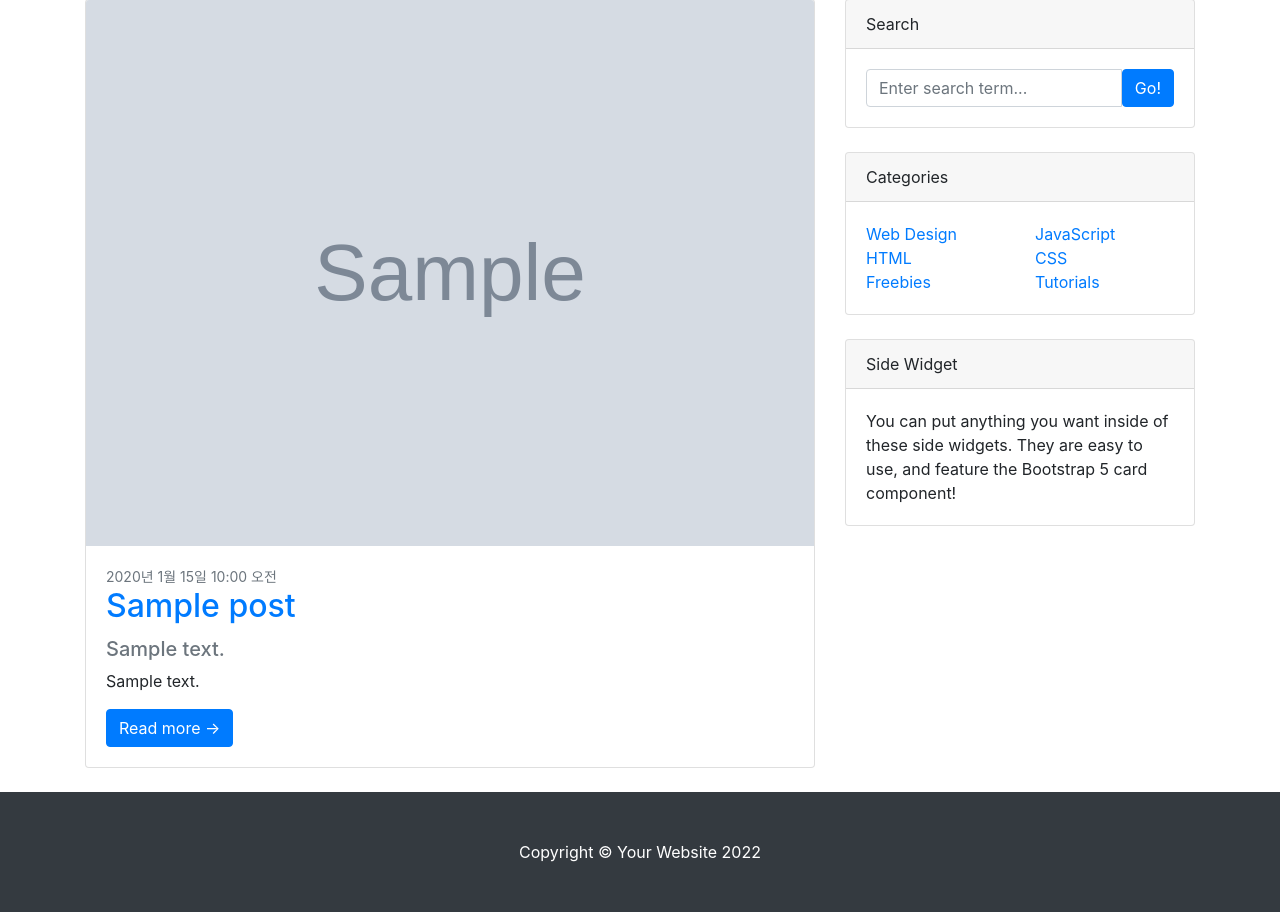
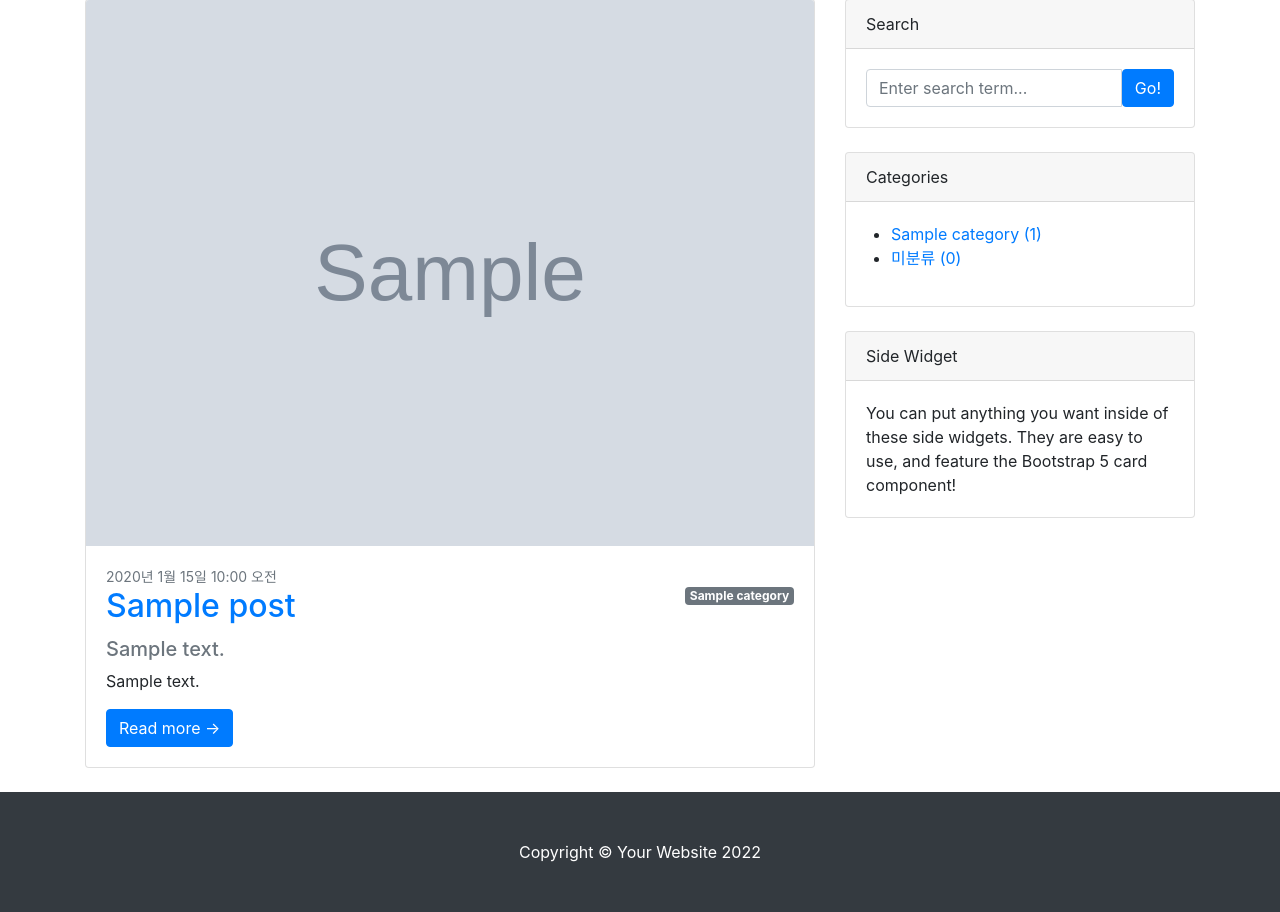
Before and after one commit to binibin-k/doit_django, a Django app: page /blog/ in a window 1280 px wide. Shown: the part 127-1039 px from the top of the page. Run offline with Django 4.2, Linux system fonts and the light colour scheme; tables that the repository leaves empty hold one stand-in row (values such as "Sample post"); grey boxes marked "Sample" are stand-in pictures.

Commit message:
카테고리 필드 추가 및 포스트 목록 페이지에 카테고리 기능 적용

```diff
--- a/blog/models.py
+++ b/blog/models.py
@@ -1,6 +1,16 @@
 from django.db import models
 from django.contrib.auth.models import User
 import os
+
+class Category(models.Model):
+    name = models.CharField(max_length=50, unique=True)
+    slug = models.SlugField(max_length=200, unique=True, allow_unicode=True)
+
+    def __str__(self):
+        return self.name
+
+    class Meta:
+        verbose_name_plural = 'Categories'
 
 # Create your models here.
 class Post(models.Model):
@@ -16,6 +26,8 @@ class Post(models.Model):
 
     author = models.ForeignKey(User, null=True, on_delete=models.SET_NULL)
 
+    category = models.ForeignKey(Category, null=True, blank=True, on_delete=models.SET_NULL)
+
     def __str__(self):
         return f'[{self.pk}] {self.title} :: {self.author}'
 
--- a/blog/templates/blog/post_list.html
+++ b/blog/templates/blog/post_list.html
@@ -8,7 +8,7 @@
   <div class="col-lg-8">
     {% for p in post_list %}
     <!-- Featured blog post-->
-    <div class="card mb-4">
+    <div class="card mb-4" id="post-{{ p.pk }}">
       {% if p.head_image %}
       <img class="card-img-top" src="{{ p.head_image.url }}" alt="{{ p }} head image" />
       {% else %}
@@ -16,6 +16,11 @@
       {% endif %}
       <div class="card-body">
         <div class="small text-muted">{{ p.created_at }}</div>
+        {% if p.category %}
+          <span class="badge badge-secondary float-right">{{ p.category }}</span>
+        {% else %}
+        <span class="badge badge-secondary float-right">미분류</span>
+        {% endif %}
         <h2 class="card-title"><a href="{{ p.get_absolute_url }}">{{ p.title }}</a></h2>
         {% if p.hook_text %}
         <h5 class="text-muted">{{ p.hook_text }}</h5>
--- a/blog/templates/blog/side.html
+++ b/blog/templates/blog/side.html
@@ -12,24 +12,23 @@
         </div>
     </div>
     <!-- Categories widget-->
-    <div class="card mb-4">
+    <div class="card mb-4" id="categories-card">
         <div class="card-header">Categories</div>
         <div class="card-body">
             <div class="row">
-                <div class="col-sm-6">
-                    <ul class="list-unstyled mb-0">
-                        <li><a href="#!">Web Design</a></li>
-                        <li><a href="#!">HTML</a></li>
-                        <li><a href="#!">Freebies</a></li>
-                    </ul>
-                </div>
-                <div class="col-sm-6">
-                    <ul class="list-unstyled mb-0">
-                        <li><a href="#!">JavaScript</a></li>
-                        <li><a href="#!">CSS</a></li>
-                        <li><a href="#!">Tutorials</a></li>
-                    </ul>
-                </div>
+                <ul>
+                    {% for category in categories %}
+                    <li>
+                        <a href="{{ category.get_absolute_url }}">{{ category }} ({{ category.post_set.count }})</a>
+                    </li>
+                    {% endfor %}
+                    <li>
+                        <a href="/blog/category/no_category/">미분류 ({{ no_category_post_count }})</a>
+                    </li>
+                    <!-- <li><a href="#!">Web Design</a></li>
+                    <li><a href="#!">HTML</a></li>
+                    <li><a href="#!">Freebies</a></li> -->
+                </ul>
             </div>
         </div>
     </div>
--- a/blog/views.py
+++ b/blog/views.py
@@ -1,6 +1,6 @@
 from django.shortcuts import render
 from django.views.generic import ListView, DetailView
-from .models import Post
+from .models import Post, Category
 
 # Create your views here.
 # def index(request):
@@ -10,8 +10,12 @@ from .models import Post
 class PostList(ListView):
     model = Post # Post 라는 클래스의 데이터를 가져옴
     ordering = ['-pk']
-    # template_name = 'blog/index.html'
 
+    def get_context_data(self, **kwargs):
+        context = super(PostList, self).get_context_data()
+        context['categories'] = Category.objects.all()
+        context['no_category_post_count'] = Post.objects.filter(category=None).count()
+        return context
 
 # def single_post_page(request, num):
 #     post = Post.objects.get(pk=num)
@@ -19,4 +23,3 @@ class PostList(ListView):
 
 class PostDetail(DetailView):
     model = Post
-    # template_name = 'blog/single_post_page.html'
```
Also changed, not shown: blog/admin.py (+7 -1 lines).
